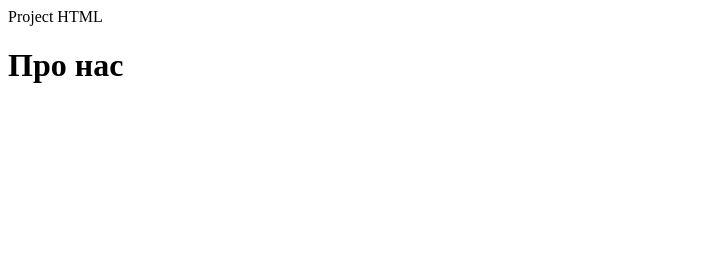
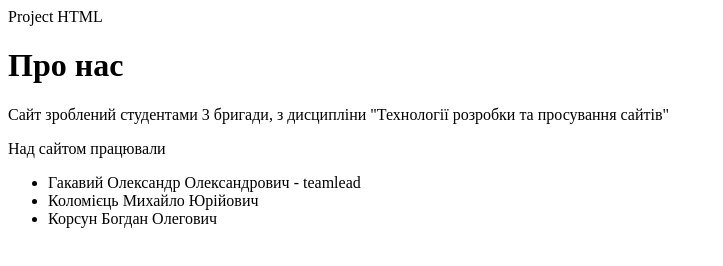
Before and after one commit to sanixto/cinema-tickets-project, a plain HTML site: page cinema_pages/about_us.html in a window 1280 px wide. Shown: the whole page, without its empty margins (0-723 px from the left). Drawn offline with Linux system fonts and the light colour scheme; files that its build step writes are made by us from their sources.

Commit message:
list_of_student

```diff
--- a/cinema_pages/about_us.html
+++ b/cinema_pages/about_us.html
@@ -8,4 +8,16 @@
 </head>
 <body>
     <h1>Про нас</h1>
+    <div class=about_us_text>
+        <p>Сайт зроблений студентами 3 бригади, з дисципліни
+            "Технології розробки та просування сайтів"</p>
+    </div>
+    <div class="list_of_students">
+        <p>Над сайтом працювали</p>
+        <ul>
+            <li>Гакавий Олександр Олександрович - teamlead</li>
+            <li>Коломієць Михайло Юрійович</li>
+            <li>Корсун Богдан Олегович</li>
+        </ul>
+    </div>
 </body>
```
